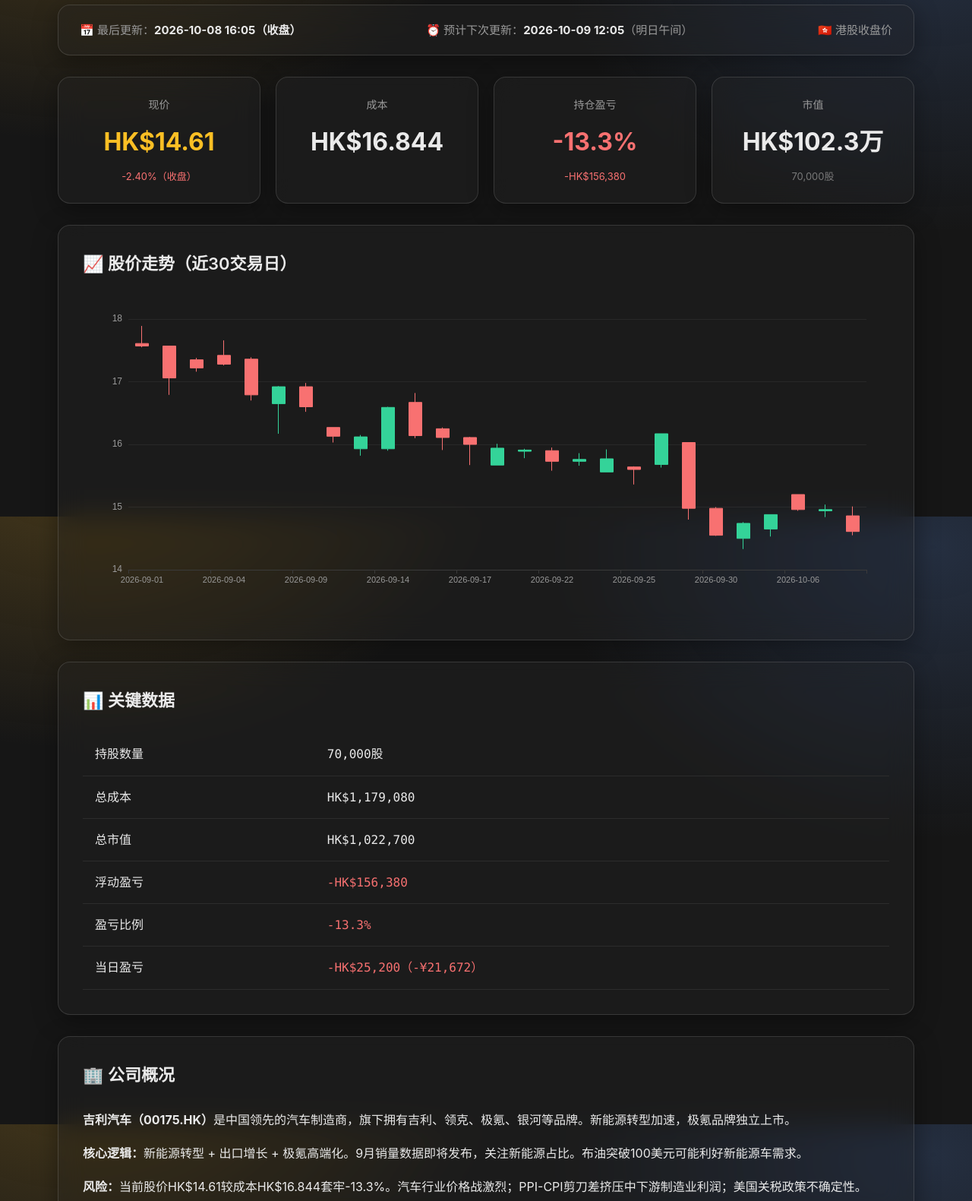
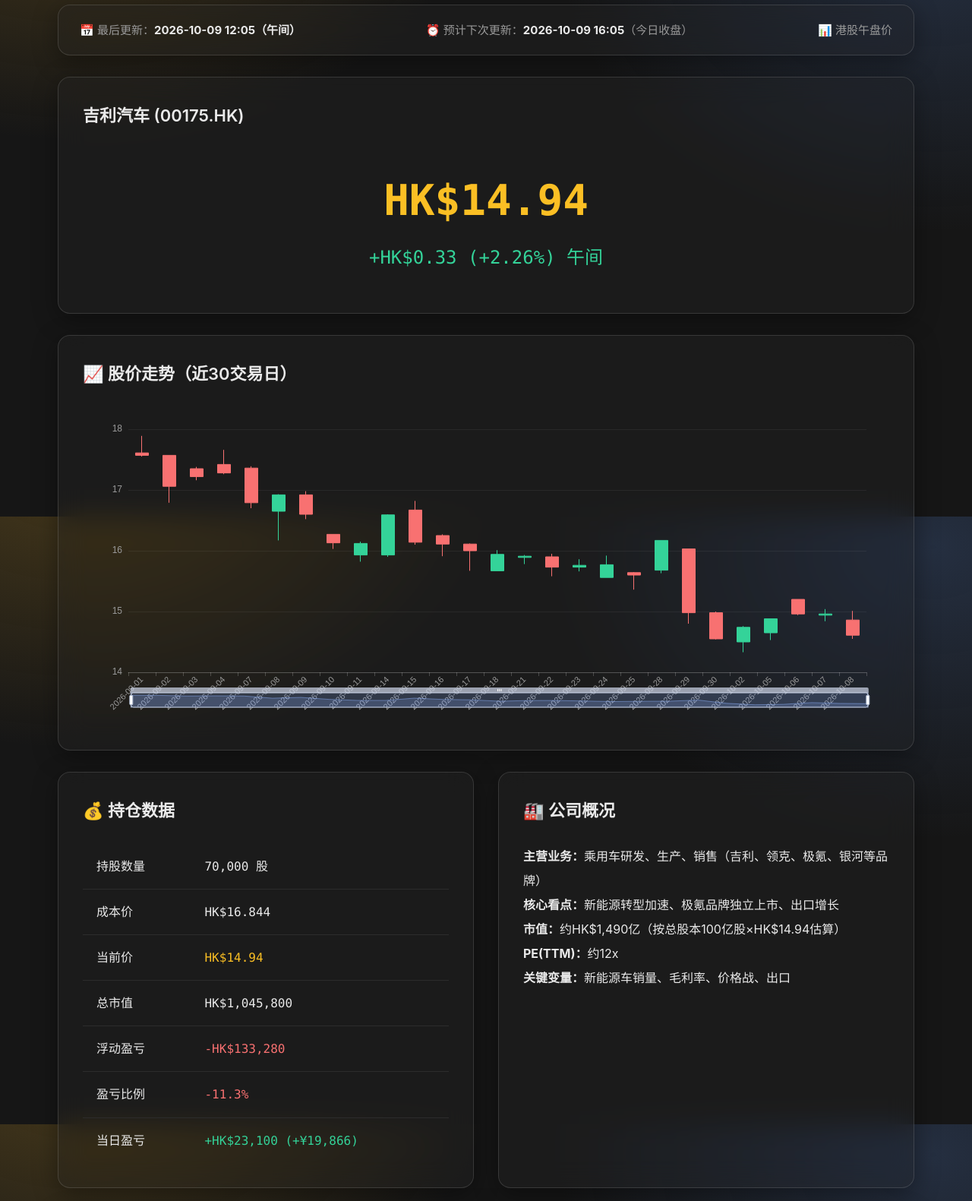
Before and after one commit to jytonyli/obsidian, a plain HTML site: page Dashboard/pages/geely.html in a window 1280 px wide. Shown: the part 120-1701 px from the top of the page at 76% size. Drawn offline with nearby package versions, Linux system fonts and the light colour scheme.

Commit message:
每日数据自动更新

```diff
--- a/Dashboard/pages/geely.html
+++ b/Dashboard/pages/geely.html
@@ -9,7 +9,7 @@
     <style>
         * { margin: 0; padding: 0; box-sizing: border-box; }
         body { font-family: -apple-system, BlinkMacSystemFont, 'Segoe UI', Roboto, sans-serif; background: #1a1a1a; color: #eaeaea; line-height: 1.7; font-size: 17px; }
-        .mono { font-family: 'SF Mono', 'Roboto Mono', Menlo, monospace; }
+        .mono { font-family: 'SF Mono', 'Roboto Mono', Menlo, monospace; font-variant-numeric: tabular-nums; white-space: nowrap; }
         .nav { background: #232323; border-bottom: 1px solid #2c2c2c; padding: 20px 36px; display: flex; align-items: center; justify-content: space-between; position: sticky; top: 0; z-index: 100; }
         .nav-brand { font-size: 24px; font-weight: 700; color: #fbbf24; }
         .nav-links { display: flex; gap: 28px; }
@@ -21,20 +21,23 @@
         .status-item strong { color: #eaeaea; }
         .card { background: #232323; border: 1px solid #2c2c2c; border-radius: 16px; padding: 32px; margin-bottom: 28px; }
         .card-title { font-size: 22px; font-weight: 600; margin-bottom: 24px; }
-        .hero-grid { display: grid; grid-template-columns: repeat(auto-fit, minmax(200px, 1fr)); gap: 20px; margin-bottom: 28px; }
-        .hero-card { background: #232323; border: 1px solid #3a3a3a; border-radius: 16px; padding: 24px; text-align: center; }
-        .hero-label { font-size: 14px; color: #9a9a9a; margin-bottom: 10px; }
-        .hero-value { font-size: 32px; font-weight: 700; }
-        .hero-value.green { color: #34d399; }
-        .hero-value.red { color: #f87171; }
-        .hero-value.yellow { color: #fbbf24; }
-        table { width: 100%; border-collapse: collapse; font-size: 16px; }
-        th { text-align: left; padding: 12px 16px; color: #9a9a9a; font-weight: 500; border-bottom: 2px solid #2c2c2c; }
-        td { padding: 14px 16px; border-bottom: 1px solid #2c2c2c; }
+        .price-hero { text-align: center; padding: 20px 0; }
+        .price-hero .price { font-size: 56px; font-weight: 700; color: #fbbf24; }
+        .price-hero .change { font-size: 24px; margin-top: 8px; }
         .green { color: #34d399; }
         .red { color: #f87171; }
         .yellow { color: #fbbf24; }
         .chart-container { height: 400px; margin: 20px 0; }
+        table { width: 100%; border-collapse: collapse; font-size: 16px; }
+        th { text-align: left; padding: 14px 16px; color: #9a9a9a; font-weight: 500; border-bottom: 2px solid #2c2c2c; font-size: 14px; text-transform: uppercase; letter-spacing: 0.5px; }
+        td { padding: 16px 18px; border-bottom: 1px solid #2c2c2c; }
+        tr:last-child td { border-bottom: none; }
+        tr:hover { background: #2c2c2c; }
+        .two-col { display: grid; grid-template-columns: 1fr 1fr; gap: 32px; }
+        @media (max-width: 1200px) { .two-col { grid-template-columns: 1fr; } }
+        .highlight-block { background: rgba(251,191,36,0.08); border-left: 4px solid #fbbf24; padding: 18px 22px; border-radius: 0 10px 10px 0; margin: 16px 0; font-size: 16px; line-height: 1.8; }
+        .highlight-block.red { background: rgba(248,113,113,0.08); border-left-color: #f87171; }
+        .highlight-block.green { background: rgba(52,211,153,0.08); border-left-color: #34d399; }
     </style>
     <link rel="stylesheet" href="../responsive.css?v=4">
 </head>
@@ -51,30 +54,16 @@
     </nav>
     <div class="container">
         <div class="status-banner">
-            <div class="status-item">📅 最后更新：<strong>2026-10-08 16:05（收盘）</strong></div>
-            <div class="status-item">⏰ 预计下次更新：<strong>2026-10-09 12:05</strong>（明日午间）</div>
-            <div class="status-item">🇭🇰 港股收盘价</div>
+            <div class="status-item">📅 最后更新：<strong>2026-10-09 12:05（午间）</strong></div>
+            <div class="status-item">⏰ 预计下次更新：<strong>2026-10-09 16:05</strong>（今日收盘）</div>
+            <div class="status-item">📊 港股午盘价</div>
         </div>
 
-        <div class="hero-grid">
-            <div class="hero-card">
-                <div class="hero-label">现价</div>
-                <div class="hero-value yellow">HK$14.61</div>
-                <div style="font-size:13px;color:#f87171;margin-top:6px;">-2.40%（收盘）</div>
-            </div>
-            <div class="hero-card">
-                <div class="hero-label">成本</div>
-                <div class="hero-value">HK$16.844</div>
-            </div>
-            <div class="hero-card">
-                <div class="hero-label">持仓盈亏</div>
-                <div class="hero-value red">-13.3%</div>
-                <div style="font-size:13px;color:#f87171;margin-top:6px;">-HK$156,380</div>
-            </div>
-            <div class="hero-card">
-                <div class="hero-label">市值</div>
-                <div class="hero-value">HK$102.3万</div>
-                <div style="font-size:13px;color:#7a7a7a;margin-top:6px;">70,000股</div>
+        <div class="card">
+            <div class="card-title">吉利汽车 (00175.HK)</div>
+            <div class="price-hero">
+                <div class="price mono">HK$14.94</div>
+                <div class="change green mono">+HK$0.33 (+2.26%) 午间</div>
             </div>
         </div>
 
@@ -83,38 +72,65 @@
             <div id="klineChart" class="chart-container"></div>
         </div>
 
-        <div class="card">
-            <div class="card-title">📊 关键数据</div>
-            <table>
-                <tr><td>持股数量</td><td class="mono">70,000股</td></tr>
-                <tr><td>总成本</td><td class="mono">HK$1,179,080</td></tr>
-                <tr><td>总市值</td><td class="mono">HK$1,022,700</td></tr>
-                <tr><td>浮动盈亏</td><td class="red mono">-HK$156,380</td></tr>
-                <tr><td>盈亏比例</td><td class="red mono">-13.3%</td></tr>
-                <tr><td>当日盈亏</td><td class="red mono">-HK$25,200（-¥21,672）</td></tr>
-            </table>
+        <div class="two-col">
+            <div class="card">
+                <div class="card-title">💰 持仓数据</div>
+                <table>
+                    <tbody>
+                        <tr><td>持股数量</td><td class="mono">70,000 股</td></tr>
+                        <tr><td>成本价</td><td class="mono">HK$16.844</td></tr>
+                        <tr><td>当前价</td><td class="mono yellow">HK$14.94</td></tr>
+                        <tr><td>总市值</td><td class="mono">HK$1,045,800</td></tr>
+                        <tr><td>浮动盈亏</td><td class="red mono">-HK$133,280</td></tr>
+                        <tr><td>盈亏比例</td><td class="red mono">-11.3%</td></tr>
+                        <tr><td>当日盈亏</td><td class="green mono">+HK$23,100 (+¥19,866)</td></tr>
+                    </tbody>
+                </table>
+            </div>
+            <div class="card">
+                <div class="card-title">🏭 公司概况</div>
+                <div style="font-size:16px;line-height:2;">
+                    <p><strong>主营业务：</strong>乘用车研发、生产、销售（吉利、领克、极氪、银河等品牌）</p>
+                    <p><strong>核心看点：</strong>新能源转型加速、极氪品牌独立上市、出口增长</p>
+                    <p><strong>市值：</strong>约HK$1,490亿（按总股本100亿股×HK$14.94估算）</p>
+                    <p><strong>PE(TTM)：</strong>约12x</p>
+                    <p><strong>关键变量：</strong>新能源车销量、毛利率、价格战、出口</p>
+                </div>
+            </div>
         </div>
 
         <div class="card">
-            <div class="card-title">🏢 公司概况</div>
-            <div style="font-size:16px;line-height:2;">
-                <p><strong>吉利汽车（00175.HK）</strong>是中国领先的汽车制造商，旗下拥有吉利、领克、极氪、银河等品牌。新能源转型加速，极氪品牌独立上市。</p>
-                <p style="margin-top:12px;"><strong>核心逻辑：</strong>新能源转型 + 出口增长 + 极氪高端化。9月销量数据即将发布，关注新能源占比。布油突破100美元可能利好新能源车需求。</p>
-                <p style="margin-top:12px;"><strong>风险：</strong>当前股价HK$14.61较成本HK$16.844套牢-13.3%。汽车行业价格战激烈；PPI-CPI剪刀差挤压中下游制造业利润；美国关税政策不确定性。</p>
+            <div class="card-title">📊 投资逻辑与风险</div>
+            <div class="highlight-block green">
+                <strong>✅ 看多逻辑：</strong><br>
+                1. 新能源转型成效显现，银河/极氪品牌销量增长<br>
+                2. 出口业务高速增长，海外市场打开第二增长曲线<br>
+                3. 估值处于历史低位（PE约12x），安全边际较高<br>
+                4. 港股流动性改善+人民币升值利好港股资产
+            </div>
+            <div class="highlight-block red" style="margin-top:16px;">
+                <strong>⚠️ 风险因素：</strong><br>
+                1. 国内新能源车价格战激烈，毛利率承压<br>
+                2. 行业产能过剩，竞争加剧（比亚迪、特斯拉、小米汽车等）<br>
+                3. 当前浮亏-11.3%，需关注销量数据是否持续改善<br>
+                4. 港股市场波动较大，受外资流向影响明显
             </div>
         </div>
     </div>
     <script>
+        var klineData = window.KLINE_00175 || [];
         var klineChart = echarts.init(document.getElementById('klineChart'));
-        var klineData = window.KLINE_00175 || [];
-        var dates = klineData.map(function(d) { return d.date; });
-        var values = klineData.map(function(d) { return [d.open, d.close, d.low, d.high]; });
         klineChart.setOption({
             tooltip: { trigger: 'axis', backgroundColor: '#2c2c2c', borderColor: '#3a3a3a', textStyle: { color: '#eaeaea' } },
-            grid: { left: 60, right: 30, top: 30, bottom: 40 },
-            xAxis: { type: 'category', data: dates, axisLine: { lineStyle: { color: '#3a3a3a' } }, axisLabel: { color: '#9a9a9a', fontSize: 11 } },
-            yAxis: { scale: true, axisLine: { lineStyle: { color: '#3a3a3a' } }, axisLabel: { color: '#9a9a9a' }, splitLine: { lineStyle: { color: 'rgba(255,255,255,0.06)' } } },
-            series: [{ type: 'candlestick', data: values, itemStyle: { color: '#34d399', color0: '#f87171', borderColor: '#34d399', borderColor0: '#f87171' } }]
+            grid: { left: 60, right: 30, top: 30, bottom: 50 },
+            xAxis: { type: 'category', data: klineData.map(function(d){return d.date;}), axisLine: { lineStyle: { color: 'rgba(255,255,255,0.2)' } }, axisLabel: { color: '#9a9a9a', fontSize: 11, rotate: 45 } },
+            yAxis: { type: 'value', scale: true, axisLine: { lineStyle: { color: 'rgba(255,255,255,0.15)' } }, axisLabel: { color: '#9a9a9a', fontSize: 12 }, splitLine: { lineStyle: { color: 'rgba(255,255,255,0.06)' } } },
+            dataZoom: [{ type: 'inside' }, { type: 'slider', height: 20, bottom: 10, textStyle: { color: '#9a9a9a' } }],
+            series: [{
+                type: 'candlestick',
+                data: klineData.map(function(d){return [d.open, d.close, d.low, d.high];}),
+                itemStyle: { color: '#34d399', color0: '#f87171', borderColor: '#34d399', borderColor0: '#f87171' }
+            }]
         });
         window.addEventListener('resize', function() { klineChart.resize(); });
     </script>
```
